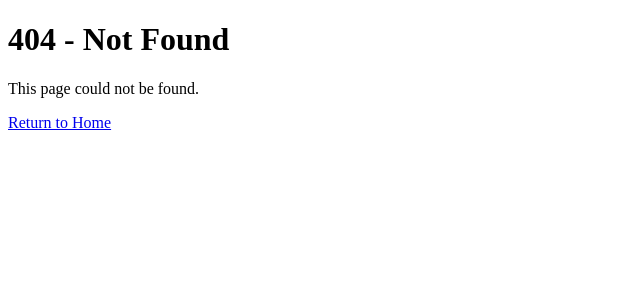
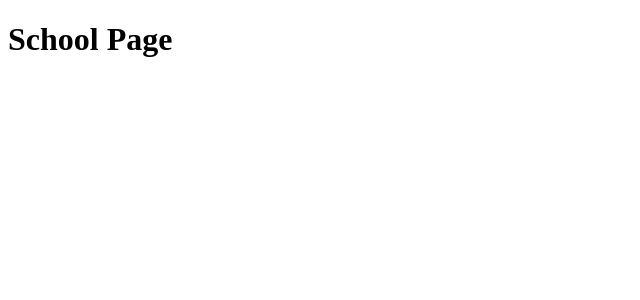
Before and after one commit to Oignontom8283/timeclass, a React (Vite) app: page /school/1 in a window 1280 px wide. Before the commit this address had no page. Shown: the top 300 px of the page, without its empty margins (0-640 px from the left). Built offline with nearby package versions, Linux system fonts and the light colour scheme.

Commit message:
Add School and Timestamp pages with routing

```diff
--- a/src/main.tsx
+++ b/src/main.tsx
@@ -4,6 +4,8 @@ import { BrowserRouter, Routes, Route } from 'react-router-dom'
 import './index.css'
 import Home from './pages/Home'
 import NotFound from './pages/NotFound'
+import School from './pages/School'
+import Timestamp from './pages/Timestamp'
 
 createRoot(document.getElementById('root')!).render(
   <StrictMode>
@@ -11,6 +13,8 @@ createRoot(document.getElementById('root')!).render(
       <Routes>
         <Route path="/" element={<Home />} />
         <Route path="*" element={<NotFound />} />
+        <Route path='school/:id' element={<School />} />
+        <Route path='timestamp/:id' element={<Timestamp />} />
       </Routes>
     </BrowserRouter>
   </StrictMode>,
--- /dev/null
+++ b/src/pages/School.tsx
@@ -0,0 +1,8 @@
+
+export default function School() {
+  return (
+    <div>
+      <h1>School Page</h1>
+    </div>
+  )
+}
--- /dev/null
+++ b/src/pages/Timestamp.tsx
@@ -0,0 +1,8 @@
+
+export default function Timestamp() {
+  return (
+    <div>
+      <h1>Timestamp Page</h1>
+    </div>
+  )
+}
```
